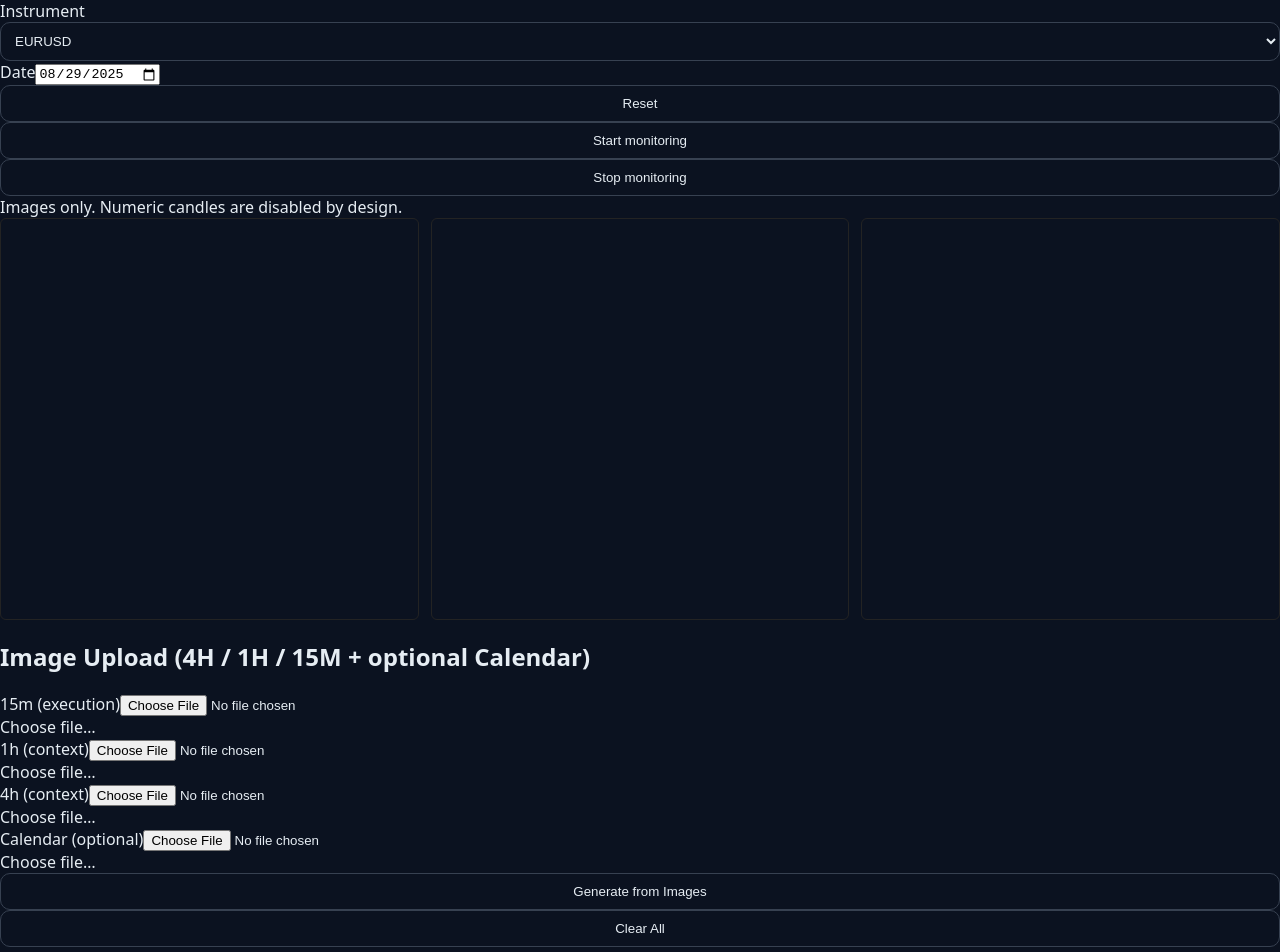
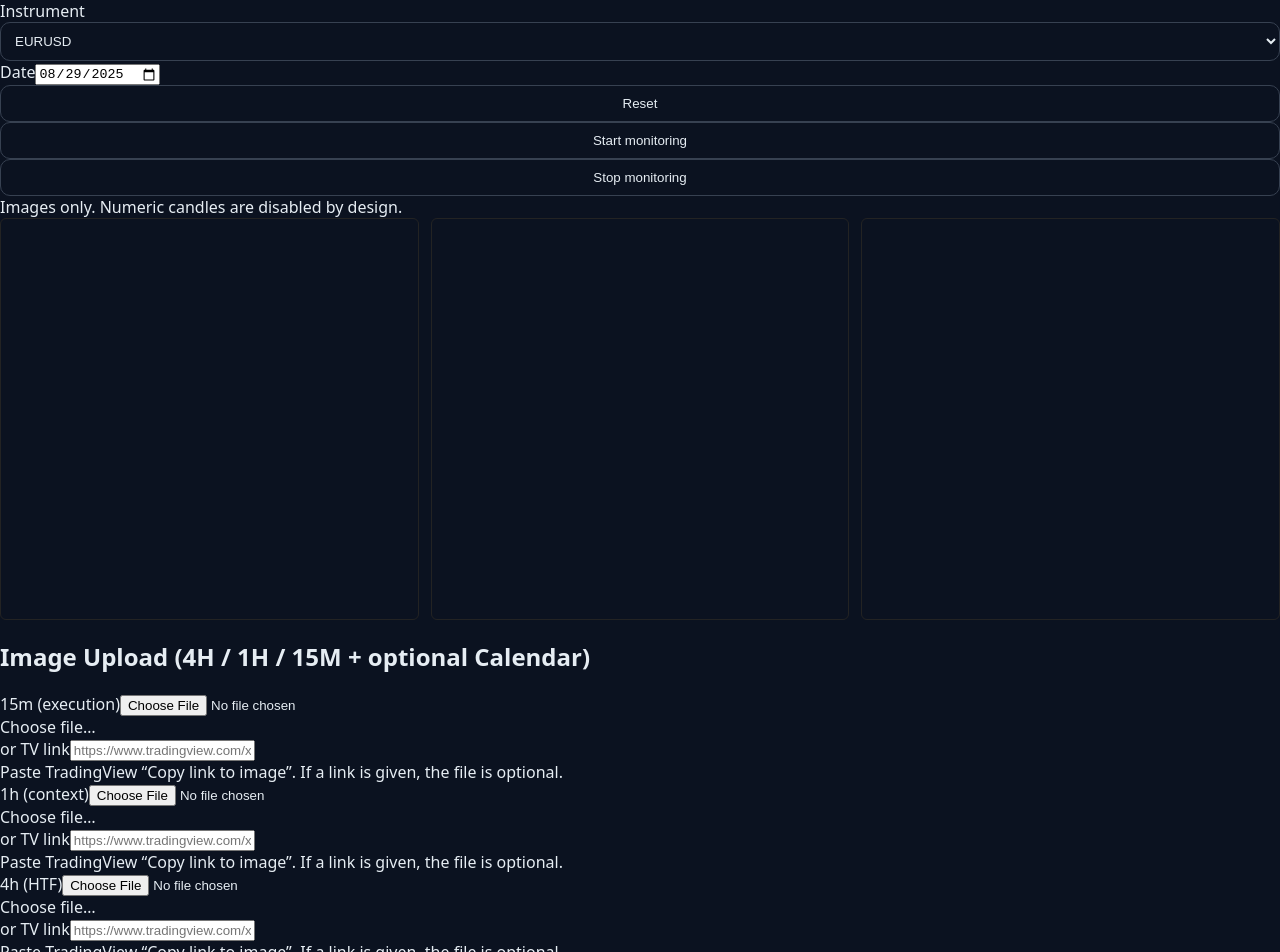
Before and after one commit to yorickbon/trade-plan-app, a Next.js app: page / in a window 1280 px wide. Shown: the top 952 px of the page. Built offline with nearby package versions, Linux system fonts and the light colour scheme; no server answers.

Commit message:
Update VisionUpload.tsx

```diff
--- a/components/VisionUpload.tsx
+++ b/components/VisionUpload.tsx
@@ -11,10 +11,17 @@ type Props = {
 };
 
 export default function VisionUpload({ instrument, onResult, onBusyChange, resetSignal = 0 }: Props) {
+  // File states (existing)
   const [m15, setM15] = useState<File | null>(null);
   const [h1, setH1] = useState<File | null>(null);
   const [h4, setH4] = useState<File | null>(null);
   const [calendar, setCalendar] = useState<File | null>(null);
+
+  // NEW — TradingView image links (optional; if present, skip file for that TF)
+  const [m15Url, setM15Url] = useState<string>("");
+  const [h1Url, setH1Url] = useState<string>("");
+  const [h4Url, setH4Url] = useState<string>("");
+
   const [error, setError] = useState<string | null>(null);
   const [busy, setBusy] = useState(false);
 
@@ -24,13 +31,20 @@ export default function VisionUpload({ instrument, onResult, onBusyChange, reset
   const refH4 = useRef<HTMLInputElement>(null);
   const refCal = useRef<HTMLInputElement>(null);
 
-  const ready = !!m15 && !!h1 && !!h4;
+  // Ready if each TF has either a file OR a URL
+  const ready =
+    (!!m15 || !!m15Url.trim()) &&
+    (!!h1 || !!h1Url.trim()) &&
+    (!!h4 || !!h4Url.trim());
 
   function clearAll() {
     setM15(null);
     setH1(null);
     setH4(null);
     setCalendar(null);
+    setM15Url("");
+    setH1Url("");
+    setH4Url("");
     setError(null);
     if (refM15.current) refM15.current.value = "";
     if (refH1.current) refH1.current.value = "";
@@ -52,10 +66,20 @@ export default function VisionUpload({ instrument, onResult, onBusyChange, reset
 
       const fd = new FormData();
       fd.append("instrument", instrument);
-      fd.append("m15", m15 as File);
-      fd.append("h1", h1 as File);
-      fd.append("h4", h4 as File);
+
+      // Files (only append if present)
+      if (m15) fd.append("m15", m15);
+      if (h1) fd.append("h1", h1);
+      if (h4) fd.append("h4", h4);
       if (calendar) fd.append("calendar", calendar);
+
+      // URLs (only append if present)
+      const u15 = m15Url.trim();
+      const uH1 = h1Url.trim();
+      const uH4 = h4Url.trim();
+      if (u15) fd.append("m15Url", u15);
+      if (uH1) fd.append("h1Url", uH1);
+      if (uH4) fd.append("h4Url", uH4);
 
       const rsp = await fetch("/api/vision-plan", { method: "POST", body: fd });
       const j = await rsp.json();
@@ -68,8 +92,8 @@ export default function VisionUpload({ instrument, onResult, onBusyChange, reset
       }
       onResult(j.text || "");
 
-      // optional: keep selections so user can tweak just one image and re-run
-      // If you prefer to clear after each generation, uncomment the next line:
+      // Keep selections so user can tweak just one image and re-run.
+      // If you prefer to clear after each generation, uncomment:
       // clearAll();
     } catch (e: any) {
       const msg = e?.message || "Upload failed.";
@@ -90,83 +114,104 @@ export default function VisionUpload({ instrument, onResult, onBusyChange, reset
     (e.currentTarget as HTMLInputElement).value = "";
   }
 
+  const InputSection: React.FC<{
+    label: string;
+    fileRef: React.RefObject<HTMLInputElement>;
+    fileState: File | null;
+    setFile: (f: File | null) => void;
+    urlState: string;
+    setUrl: (s: string) => void;
+    disabled?: boolean;
+  }> = ({ label, fileRef, fileState, setFile, urlState, setUrl, disabled }) => {
+    return (
+      <div className="flex flex-col gap-1">
+        <label className="text-xs opacity-75">{label}</label>
+
+        {/* File select */}
+        <input
+          ref={fileRef}
+          type="file"
+          accept="image/*"
+          disabled={!!disabled}
+          onClick={clickableClearOnOpen}
+          onChange={(e) => setFile(e.target.files?.[0] || null)}
+        />
+        <div className="text-[11px] opacity-60">{fileHint(fileState)}</div>
+
+        {/* Optional clear file */}
+        {fileState && (
+          <button
+            type="button"
+            onClick={() => {
+              setFile(null);
+              if (fileRef.current) fileRef.current.value = "";
+            }}
+            className="self-start text-[11px] mt-1 px-2 py-0.5 rounded border border-neutral-700 hover:bg-neutral-800"
+          >
+            Clear file
+          </button>
+        )}
+
+        {/* OR paste TradingView link */}
+        <div className="mt-2 flex items-center gap-2">
+          <span className="text-[11px] opacity-60">or TV link</span>
+          <input
+            type="url"
+            placeholder="https://www.tradingview.com/x/abc123/"
+            value={urlState}
+            onChange={(e) => setUrl(e.target.value)}
+            disabled={!!disabled}
+            className="w-full rounded border border-neutral-700 bg-neutral-900 px-2 py-1 text-[12px] outline-none focus:border-neutral-500"
+          />
+          {urlState && (
+            <button
+              type="button"
+              onClick={() => setUrl("")}
+              className="text-[11px] px-2 py-0.5 rounded border border-neutral-700 hover:bg-neutral-800"
+            >
+              Clear link
+            </button>
+          )}
+        </div>
+        <div className="text-[10px] opacity-60">
+          Paste TradingView “Copy link to image”. If a link is given, the file is optional.
+        </div>
+      </div>
+    );
+  };
+
   return (
     <div className="space-y-3">
       <div className="grid grid-cols-1 md:grid-cols-4 gap-3">
-        <div className="flex flex-col gap-1">
-          <label className="text-xs opacity-75">15m (execution)</label>
-          <input
-            ref={refM15}
-            type="file"
-            accept="image/*"
+        <InputSection
+          label="15m (execution)"
+          fileRef={refM15}
+          fileState={m15}
+          setFile={setM15}
+          urlState={m15Url}
+          setUrl={setM15Url}
           disabled={busy}
-            onClick={clickableClearOnOpen}
-            onChange={(e) => setM15(e.target.files?.[0] || null)}
         />
-          <div className="text-[11px] opacity-60">{fileHint(m15)}</div>
-          {m15 && (
-            <button
-              type="button"
-              onClick={() => {
-                setM15(null);
-                if (refM15.current) refM15.current.value = "";
-              }}
-              className="self-start text-[11px] mt-1 px-2 py-0.5 rounded border border-neutral-700 hover:bg-neutral-800"
-            >
-              Clear
-            </button>
-          )}
-        </div>
 
-        <div className="flex flex-col gap-1">
-          <label className="text-xs opacity-75">1h (context)</label>
-          <input
-            ref={refH1}
-            type="file"
-            accept="image/*"
+        <InputSection
+          label="1h (context)"
+          fileRef={refH1}
+          fileState={h1}
+          setFile={setH1}
+          urlState={h1Url}
+          setUrl={setH1Url}
           disabled={busy}
-            onClick={clickableClearOnOpen}
-            onChange={(e) => setH1(e.target.files?.[0] || null)}
         />
-          <div className="text-[11px] opacity-60">{fileHint(h1)}</div>
-          {h1 && (
-            <button
-              type="button"
-              onClick={() => {
-                setH1(null);
-                if (refH1.current) refH1.current.value = "";
-              }}
-              className="self-start text-[11px] mt-1 px-2 py-0.5 rounded border border-neutral-700 hover:bg-neutral-800"
-            >
-              Clear
-            </button>
-          )}
-        </div>
 
-        <div className="flex flex-col gap-1">
-          <label className="text-xs opacity-75">4h (context)</label>
-          <input
-            ref={refH4}
-            type="file"
-            accept="image/*"
+        <InputSection
+          label="4h (HTF)"
+          fileRef={refH4}
+          fileState={h4}
+          setFile={setH4}
+          urlState={h4Url}
+          setUrl={setH4Url}
           disabled={busy}
-            onClick={clickableClearOnOpen}
-            onChange={(e) => setH4(e.target.files?.[0] || null)}
         />
-          <div className="text-[11px] opacity-60">{fileHint(h4)}</div>
-          {h4 && (
-            <button
-              type="button"
-              onClick={() => {
-                setH4(null);
-                if (refH4.current) refH4.current.value = "";
-              }}
-              className="self-start text-[11px] mt-1 px-2 py-0.5 rounded border border-neutral-700 hover:bg-neutral-800"
-            >
-              Clear
-            </button>
-          )}
-        </div>
 
         <div className="flex flex-col gap-1">
           <label className="text-xs opacity-75">Calendar (optional)</label>
@@ -191,6 +236,9 @@ export default function VisionUpload({ instrument, onResult, onBusyChange, reset
               Clear
             </button>
           )}
+          <div className="text-[10px] opacity-60 mt-1">
+            Keep calendar as image for now.
+          </div>
         </div>
       </div>
 
@@ -202,7 +250,7 @@ export default function VisionUpload({ instrument, onResult, onBusyChange, reset
           disabled={!ready || busy}
           className="px-3 py-1 text-sm rounded bg-emerald-700 hover:bg-emerald-600 disabled:opacity-50"
         >
-          {busy ? "Generating…" : "Generate from Images"}
+          {busy ? "Generating…" : "Generate from Images/Links"}
         </button>
 
         <button
@@ -215,7 +263,7 @@ export default function VisionUpload({ instrument, onResult, onBusyChange, reset
         </button>
 
         <span className="text-xs opacity-70">
-          Required: 15m + 1h + 4h. Calendar is optional.
+          Required: 15m + 1h + 4h — either files or TV links. Calendar is optional.
         </span>
       </div>
     </div>
```
Lines whose indentation alone changed are shown as unchanged.
